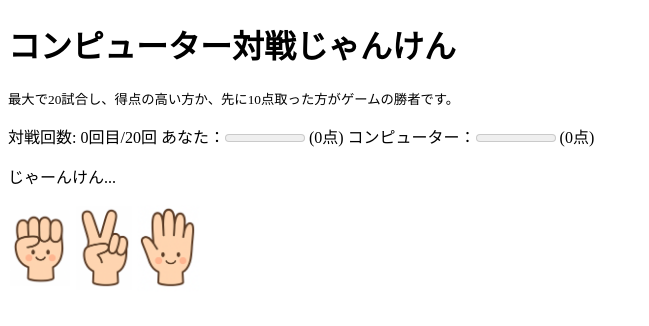
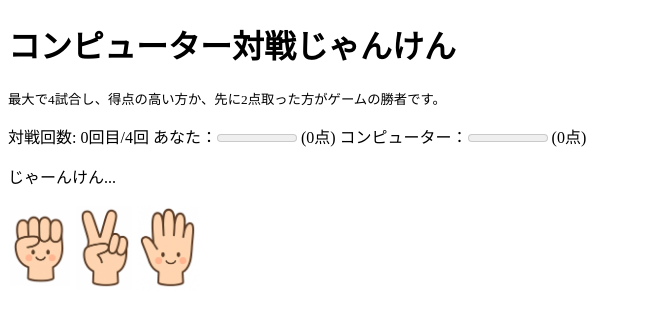
Before and after one commit to AaronMaywood/Janken-with-Vue, a Vue app: page / in a window 1280 px wide. Shown: the top 326 px of the page, without its empty margins (0-649 px from the left). Built offline with nearby package versions, Linux system fonts and the light colour scheme.

Commit message:
試合数を変更

```diff
--- a/src/App.vue
+++ b/src/App.vue
@@ -22,7 +22,7 @@ function next(e){
 <template>
   <main>
     <h1>コンピューター対戦じゃんけん</h1>
-    <p><small>最大で20試合し、得点の高い方か、先に10点取った方がゲームの勝者です。</small></p>
+    <p><small>最大で4試合し、得点の高い方か、先に2点取った方がゲームの勝者です。</small></p>
     <Total></Total>
     <div v-show="!showResult">
       <p>じゃーんけん...</p>
--- a/src/components/Total.vue
+++ b/src/components/Total.vue
@@ -2,7 +2,7 @@
 import { counter, user_win, comp_win } from '../store.js'
 </script>
 <template>
-  <p>対戦回数: <span id="game_counter">{{counter}}</span>回目/20回
+  <p>対戦回数: <span id="game_counter">{{counter}}</span>回目/4回
   あなた：<meter min="0" max="10" :value="user_win" high="8" id="player1_meter"></meter> (<span id="player1_meter_value">{{user_win}}</span>点)
   コンピューター：<meter min="0" max="10" :value="comp_win" high="8" id="player2_meter"></meter> (<span id="player2_meter_value">{{comp_win}}</span>点)</p>
 </template>
--- a/src/store.js
+++ b/src/store.js
@@ -5,9 +5,9 @@ export const user_win = ref(0)
 export const comp_win = ref(0)
 export const isGameOver = computed(()=>{
   return (
-    counter.value >= 20 ||    // 試合回数が20に到達したか、
-    user_win.value >= 10 ||   // user / comp のどちらかが先に10勝したら、ゲーム終了
-    comp_win.value >= 10)
+    counter.value >= 4 ||    // 試合回数が4に到達したか、
+    user_win.value >= 2 ||   // user / comp のどちらかが先に2勝したら、ゲーム終了
+    comp_win.value >= 2)
     ? true : false
 })
 
```
Also changed, not shown: 3 other files (tests, documents, lock files or other folders).
